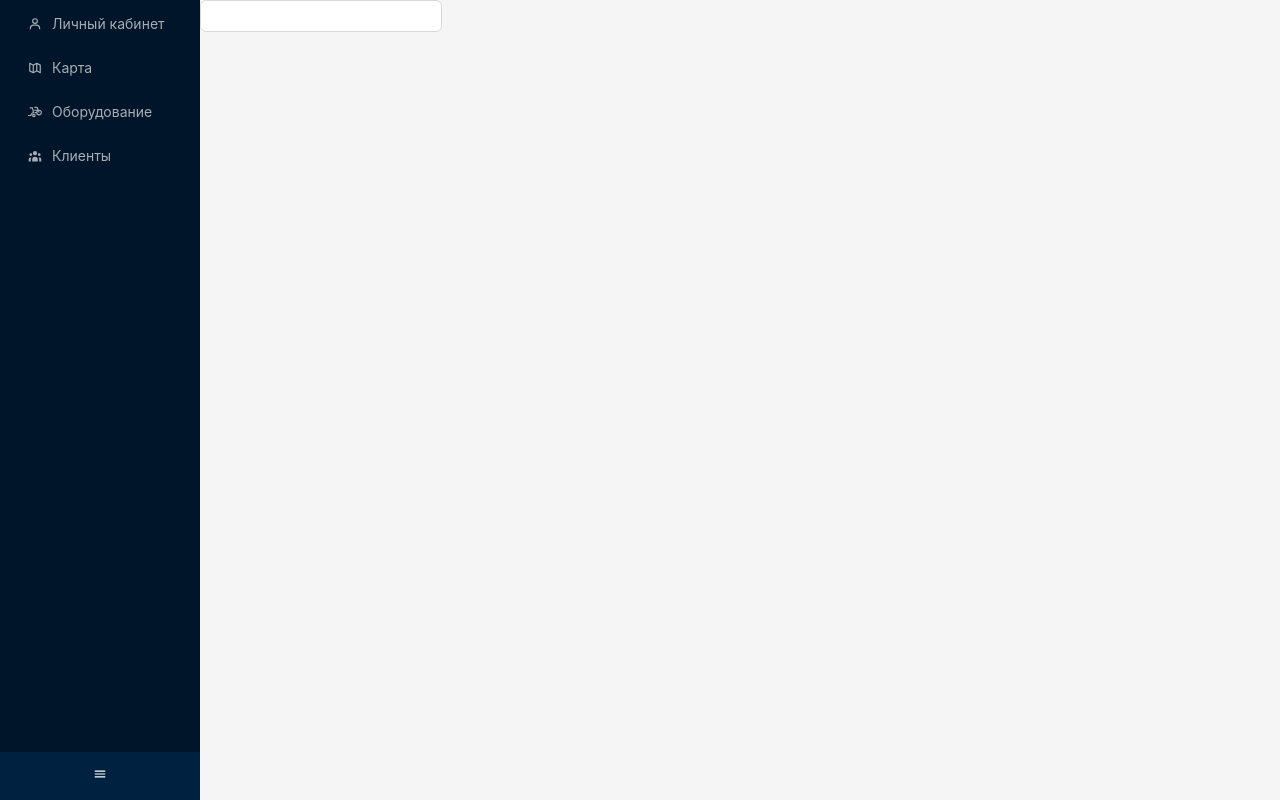
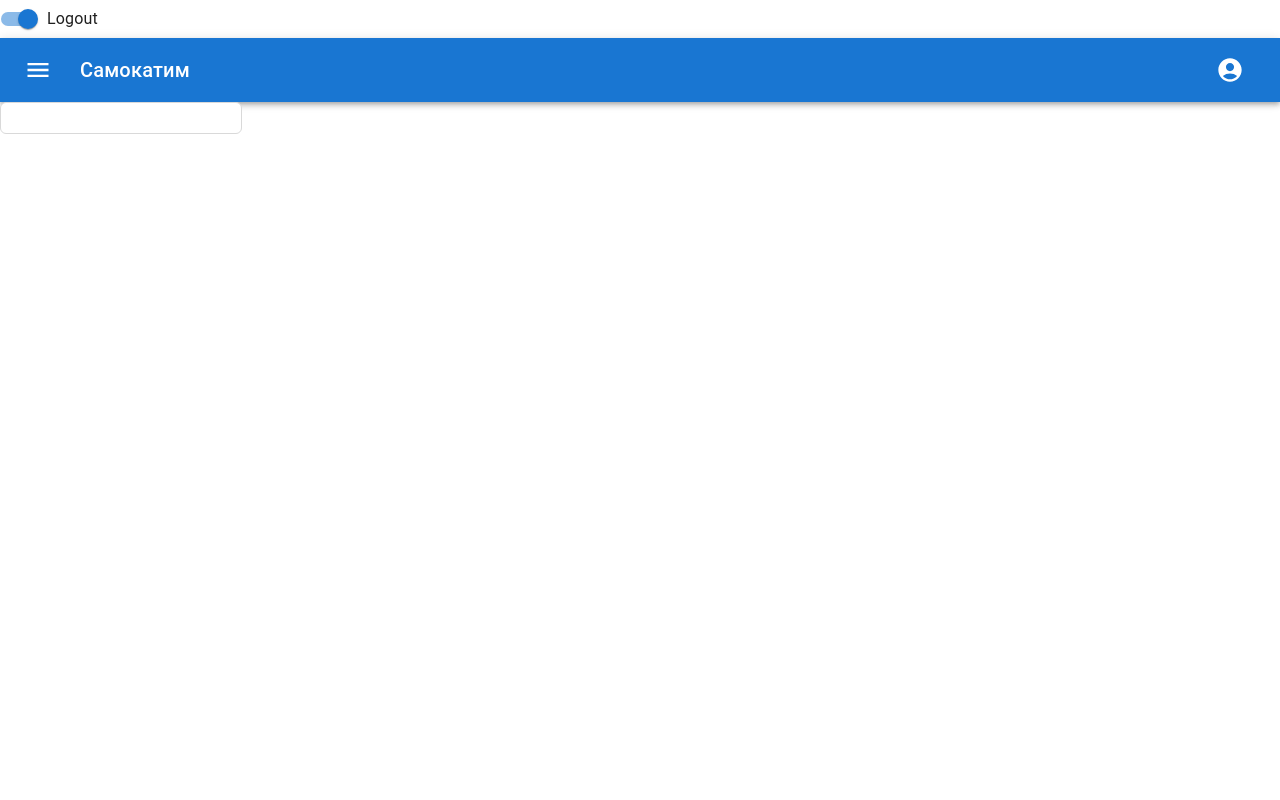
Before and after one commit to muravevartem/SamokatimUIAdmin, a React (Create React App) app: page /equipments/new in a window 1280 px wide. Built offline with nearby package versions, Linux system fonts and the light colour scheme.

Commit message:
Using MUI

```diff
--- a/package.json
+++ b/package.json
@@ -4,6 +4,9 @@
   "private": true,
   "dependencies": {
     "@ant-design/icons": "^5.0.1",
+    "@emotion/react": "^11.10.6",
+    "@emotion/styled": "^11.10.6",
+    "@mui/material": "^5.11.11",
     "@testing-library/jest-dom": "^5.16.5",
     "@testing-library/react": "^13.4.0",
     "@testing-library/user-event": "^13.5.0",
@@ -22,6 +25,7 @@
     "react-router-dom": "^6.7.0",
     "react-scripts": "5.0.1",
     "typescript": "^4.9.4",
+    "validator": "^13.9.0",
     "web-vitals": "^2.1.4"
   },
   "scripts": {
--- a/src/components/pages/Root.tsx
+++ b/src/components/pages/Root.tsx
@@ -1,77 +1,181 @@
 import React, {useState} from "react";
-import {Layout, Menu, theme} from "antd";
-import Sider from "antd/es/layout/Sider";
-import {MdBikeScooter, MdMenu} from "react-icons/md";
-import {Content} from "antd/es/layout/layout";
+import {MdAccountCircle, MdMenu} from "react-icons/md";
 import {Outlet, useNavigate} from "react-router-dom";
-import {BiMapAlt, BiUser} from "react-icons/bi";
-import {HiUserGroup} from "react-icons/hi";
+import {
+    AppBar,
+    Box,
+    Button,
+    FormControlLabel,
+    FormGroup,
+    IconButton,
+    Menu,
+    MenuItem,
+    Stack,
+    Switch,
+    Toolbar,
+    Typography
+} from "@mui/material";
 
 export const Root = () => {
     const [collapsed, setCollapsed] = useState(true);
 
-    let {
-        token: {
-            colorBgContainer
-        },
-    } = theme.useToken();
     let navigate = useNavigate();
 
     return (
-        <Layout
-            style={{
-                minHeight: '100vh'
-            }}>
-            <Sider
-                trigger={<MdMenu/>}
-                collapsible
-                collapsed={collapsed}
-                onCollapse={(collapsed) => setCollapsed(collapsed)}
-                breakpoint="xl"
-                collapsedWidth='50'
-            >
-
-                <Menu
-                    theme='dark'
-                    mode='inline'
-                    items={[
-                        {
-                            key: 0,
-                            icon: <BiUser/>,
-                            label: 'Личный кабинет',
-                            onClick: () => navigate('/lk')
-                        },
-                        {
-                            key: 1,
-                            icon: <BiMapAlt/>,
-                            label: 'Карта',
-                            onClick: () => navigate('/map')
-                        },
-                        {
-                            key: 2,
-                            icon: <MdBikeScooter/>,
-                            label: 'Оборудование',
-                            onClick: () => navigate('/equipments')
-                        },
-                        {
-                            key: 3,
-                            icon: <HiUserGroup/>,
-                            label: 'Клиенты',
-                            onClick: () => navigate('/clients')
-                        }
-                    ]}
-                />
-            </Sider>
-            <Layout>
-                <Content
-                    style={{
-                        overflow: "auto",
-                        minHeight: '100vh'
-                    }}>
-                    <Outlet/>
-                </Content>
-            </Layout>
-        </Layout>
+        // <Layout
+        //     style={{
+        //         minHeight: '100vh'
+        //     }}>
+        //     <Sider
+        //         trigger={<MdMenu/>}
+        //         collapsible
+        //         collapsed={collapsed}
+        //         onCollapse={(collapsed) => setCollapsed(collapsed)}
+        //         breakpoint="xl"
+        //         collapsedWidth='50'
+        //     >
+        //
+        //         <Menu
+        //             theme='dark'
+        //             mode='inline'
+        //             items={[
+        //                 {
+        //                     key: 0,
+        //                     icon: <BiUser/>,
+        //                     label: 'Личный кабинет',
+        //                     onClick: () => navigate('/lk')
+        //                 },
+        //                 {
+        //                     key: 1,
+        //                     icon: <BiMapAlt/>,
+        //                     label: 'Карта',
+        //                     onClick: () => navigate('/map')
+        //                 },
+        //                 {
+        //                     key: 2,
+        //                     icon: <MdBikeScooter/>,
+        //                     label: 'Оборудование',
+        //                     onClick: () => navigate('/equipments')
+        //                 },
+        //                 {
+        //                     key: 3,
+        //                     icon: <HiUserGroup/>,
+        //                     label: 'Клиенты',
+        //                     onClick: () => navigate('/clients')
+        //                 },
+        //                 {
+        //                     key: 4,
+        //                     icon: <BiGroup/>,
+        //                     label: 'Организации',
+        //                     onClick: () => navigate('/companies')
+        //                 }
+        //             ]}
+        //         />
+        //     </Sider>
+        //     <Layout>
+        //         <Content
+        //             style={{
+        //                 overflow: "auto",
+        //                 minHeight: '100vh'
+        //             }}>
+        //             <Outlet/>
+        //         </Content>
+        //     </Layout>
+        // </Layout>
+        <Stack>
+            <MenuAppBar/>
+            <Outlet/>
+        </Stack>
     )
 
 }
+
+
+export default function MenuAppBar() {
+    const [auth, setAuth] = React.useState(true);
+    const [anchorEl, setAnchorEl] = React.useState<null | HTMLElement>(null);
+
+    const handleChange = (event: React.ChangeEvent<HTMLInputElement>) => {
+        setAuth(event.target.checked);
+    };
+
+    const handleMenu = (event: React.MouseEvent<HTMLElement>) => {
+        setAnchorEl(event.currentTarget);
+    };
+
+    const handleClose = () => {
+        setAnchorEl(null);
+    };
+
+    return (
+        <Box sx={{flexGrow: 1}}>
+            <FormGroup>
+                <FormControlLabel
+                    control={
+                        <Switch
+                            checked={auth}
+                            onChange={handleChange}
+                            aria-label="login switch"
+                        />
+                    }
+                    label={auth ? 'Logout' : 'Login'}
+                />
+            </FormGroup>
+            <AppBar position="static">
+                <Toolbar>
+                    <IconButton
+                        size="large"
+                        edge="start"
+                        color="inherit"
+                        aria-label="menu"
+                        sx={{mr: 2}}
+                    >
+                        <MdMenu/>
+                    </IconButton>
+                    <Typography variant="h6" component="div" sx={{flexGrow: 1}}>
+                        Самокатим
+                    </Typography>
+                    {auth && (
+                        <div>
+                            <IconButton
+                                size="large"
+                                aria-label="account of current user"
+                                aria-controls="menu-appbar"
+                                aria-haspopup="true"
+                                onClick={handleMenu}
+                                color="inherit"
+                            >
+                                <MdAccountCircle/>
+                            </IconButton>
+                            <Menu
+                                id="menu-appbar"
+                                anchorEl={anchorEl}
+                                anchorOrigin={{
+                                    vertical: 'top',
+                                    horizontal: 'right',
+                                }}
+                                keepMounted
+                                transformOrigin={{
+                                    vertical: 'top',
+                                    horizontal: 'right',
+                                }}
+                                open={Boolean(anchorEl)}
+                                onClose={handleClose}
+                            >
+                                <MenuItem onClick={handleClose}>Profile</MenuItem>
+                                <MenuItem onClick={handleClose}>My account</MenuItem>
+                            </Menu>
+                        </div>
+                    )}
+                    {!auth && (
+                        <div>
+                            <Button variant="contained" color='secondary'>Войти</Button>
+                        </div>
+                    )
+
+                    }
+                </Toolbar>
+            </AppBar>
+        </Box>
+    );
+}
--- /dev/null
+++ b/src/error/ErrorHandler.ts
@@ -0,0 +1,36 @@
+import {AxiosError} from "axios";
+import {ArgsProps} from "antd/es/notification/interface";
+
+export class ErrorHandler {
+    handleAxiosError(e: AxiosError): ArgsProps {
+        switch (e.status) {
+            case 404:
+                return {
+                    key: 'axios-error-404',
+                    message: 'Ресурс не найден'
+                }
+            case 403:
+                return {
+                    key: 'axios-error-403',
+                    message: 'Нет доступа'
+                }
+            case 401:
+                return {
+                    key: 'axios-error-401',
+                    message: 'Не авторизирован'
+                }
+            case 400:
+                return {
+                    key: 'axios-error-400',
+                    message: 'Невалидный запрос'
+                }
+        }
+        return {
+            key: 'unknown',
+            message: 'Неизвестная ошибка'
+        }
+
+    }
+}
+
+export const errorHandler = new ErrorHandler();
--- a/src/models/companies.ts
+++ b/src/models/companies.ts
@@ -6,11 +6,12 @@ export type Company = {
     description?: string,
     registrationDate?: Moment,
     inn?: string,
+    type?: CompanyType
 
 }
 
 
 export type CompanyType = {
     id?: number,
-    name: string
+    name?: string
 }
--- a/src/services/CompanyService.ts
+++ b/src/services/CompanyService.ts
@@ -1,5 +1,6 @@
-import {Company} from "../models/companies";
+import {Company, CompanyType} from "../models/companies";
 import moment from "moment";
+import $api from "../config";
 
 export class CompanyService {
 
@@ -12,6 +13,15 @@ export class CompanyService {
         }
     }
 
+    async getTypes(): Promise<CompanyType[]> {
+        let response = await $api.get<CompanyType[]>('/v1/handbook/dictionaries/organization-types');
+        return response.data;
+    }
+
+    async getAll(): Promise<Company[]> {
+        return [];
+    }
+
 }
 
 export const companyService = new CompanyService();
```
Also changed, not shown: src/components/pages/CompanyModPage.tsx (+54 -33 lines), 1 other file (tests, documents, lock files or other folders).
